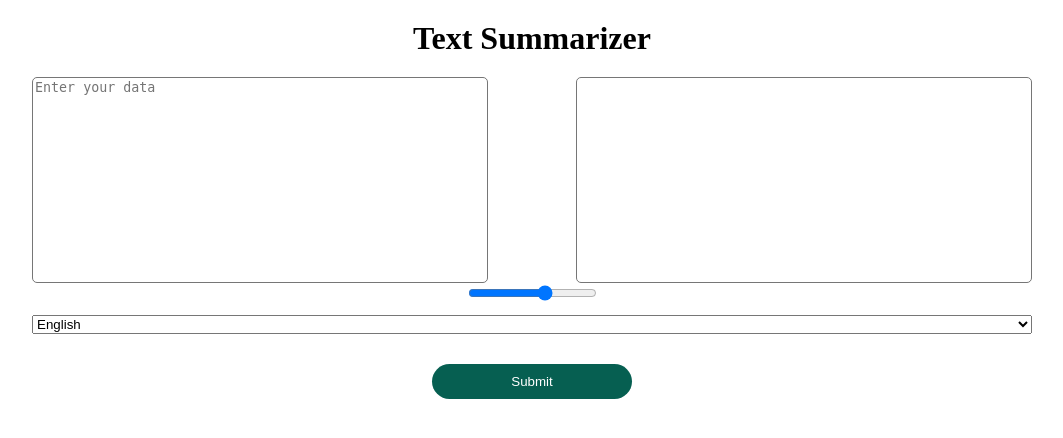
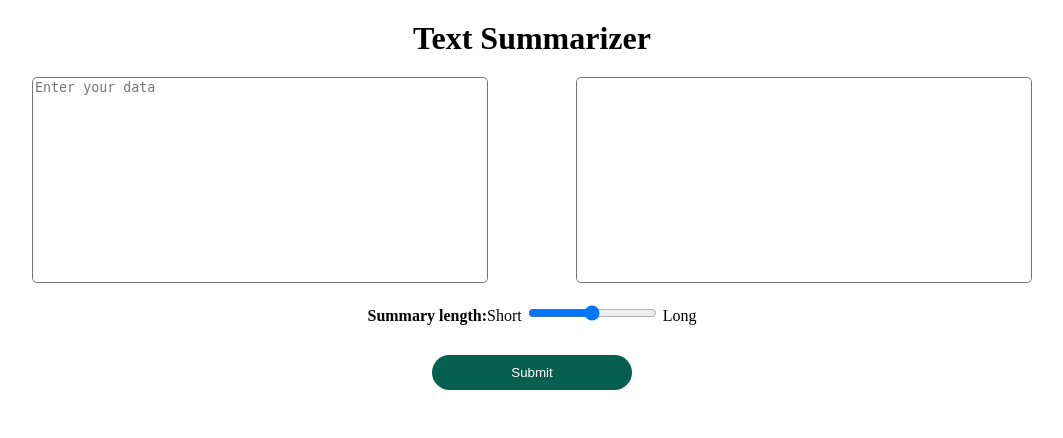
Before and after one commit to HoangAncient/Prototype, a Flask app: page / in a window 1280 px wide. Shown: the top 438 px of the page, without its empty margins (108-1171 px from the left). Run offline with Flask 3, Linux system fonts and the light colour scheme.

Commit message:
summary length

```diff
--- a/app.py
+++ b/app.py
@@ -11,14 +11,15 @@ def Index():
 def Summarize():
     if req.method=="POST":
 
-        API_URL = "https://api-inference.huggingface.co/models/HuyHNG/autotrain-1_flan-99948147515"
-        headers = {"Authorization": "Bearer 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"}
+        API_URL = "https://api-inference.huggingface.co/models/marianna13/flan-t5-base-summarization"
+        headers = {"Authorization": "Bearer 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"}
 
         # API_URL = "https://api-inference.huggingface.co/models/facebook/bart-large-cnn"
         # headers = {"Authorization": "Bearer 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"}
         data=req.form["data"]
 
         percentage = req.form["maxL"]
+        summarySize = int(req.form["maxL"])
         maxL = int(len(data) * int(req.form["maxL"]) / 100)
         minL= int(maxL / 2)
         def query(payload):
@@ -29,9 +30,9 @@ def Summarize():
                 "inputs": data,
                 "parameters": {"do_sample": False, "min_length":minL,"max_length":maxL},
             }
-        )[0]
+        )
 
-        return render_template("index.html", result= output["summary_text"], previous=data, data_size= len(data), output_size = len(output["summary_text"]), percent=percentage)
+        return render_template("index.html", maxSize=summarySize,result= output[0]["summary_text"], previous=data, data_size= len(data), output_size = len(output[0]["summary_text"]), percent=percentage)
     else:
         return render_template("index.html")
 if __name__ == '__main__':
--- a/templates/index.html
+++ b/templates/index.html
@@ -60,32 +60,15 @@
             text-align: center;
             border-radius: 25px;
         }
+
+        .summaryLength{
+            margin-top: 20px;
+        }
     </style>
 </head>
 
 <body>
-    <!--
 
-
-
-
-    </div>
-
-    <div class="length-container">
-        <button class="length-button" value="25">25%</button>
-        <button class="length-button" value="50">50%</button>
-        <button class="length-button" value="75">75%</button>
-        <div class="length-box" id="length-box">Selected Length: 50%</div>
-    </div>
-
-    <div class="language-menu">
-        <select id="language">
-            <option value="en">English</option>
-            <option value="vi">Vietnamese</option>
-        </select>
-    </div>
-
-    <button >Summarize</button> -->
     <div class="container">
         <h1>Text Summarizer</h1>
 
@@ -95,30 +78,20 @@
                 rows="10">{{previous}}</textarea>
                 <textarea  id="summarized-text" name="result" cols="30" rows="10">{{result}}</textarea>
             </div>
-            <input type="range" class="m-2" min="10" max="75" name="maxL" value ="50">
-            <div class="language-menu">
-                <select id="language">
-                    <option value="en">English</option>
-                    <option value="vi">Vietnamese</option>
-                </select>
+
+
+            <div class="summaryLength">
+                <span><b>Summary length:</b>Short</span>
+                <input type="range" class="m-2" min="6" max="32" name="maxL" value ="{{maxSize}}">
+                <span>Long</span>
             </div>
+
             <button id="summarize-button" type="submit">Submit</button>
         </form>
 
         <p>{{data_size}}<br>{{output_size}}<br>{{percent}}</p>
     </div>
-    <script>
-        const lengthButtons = document.querySelectorAll(".length-button");
-        const lengthBox = document.getElementById("length-box");
 
-        lengthButtons.forEach(button => {
-            button.addEventListener("click", function () {
-                let percentage = button.value;
-                lengthBox.innerText = `Selected Length: ${percentage}%`;
-            });
-        });
-
-    </script>
 </body>
-
+    <script></script>
 </html>
```
